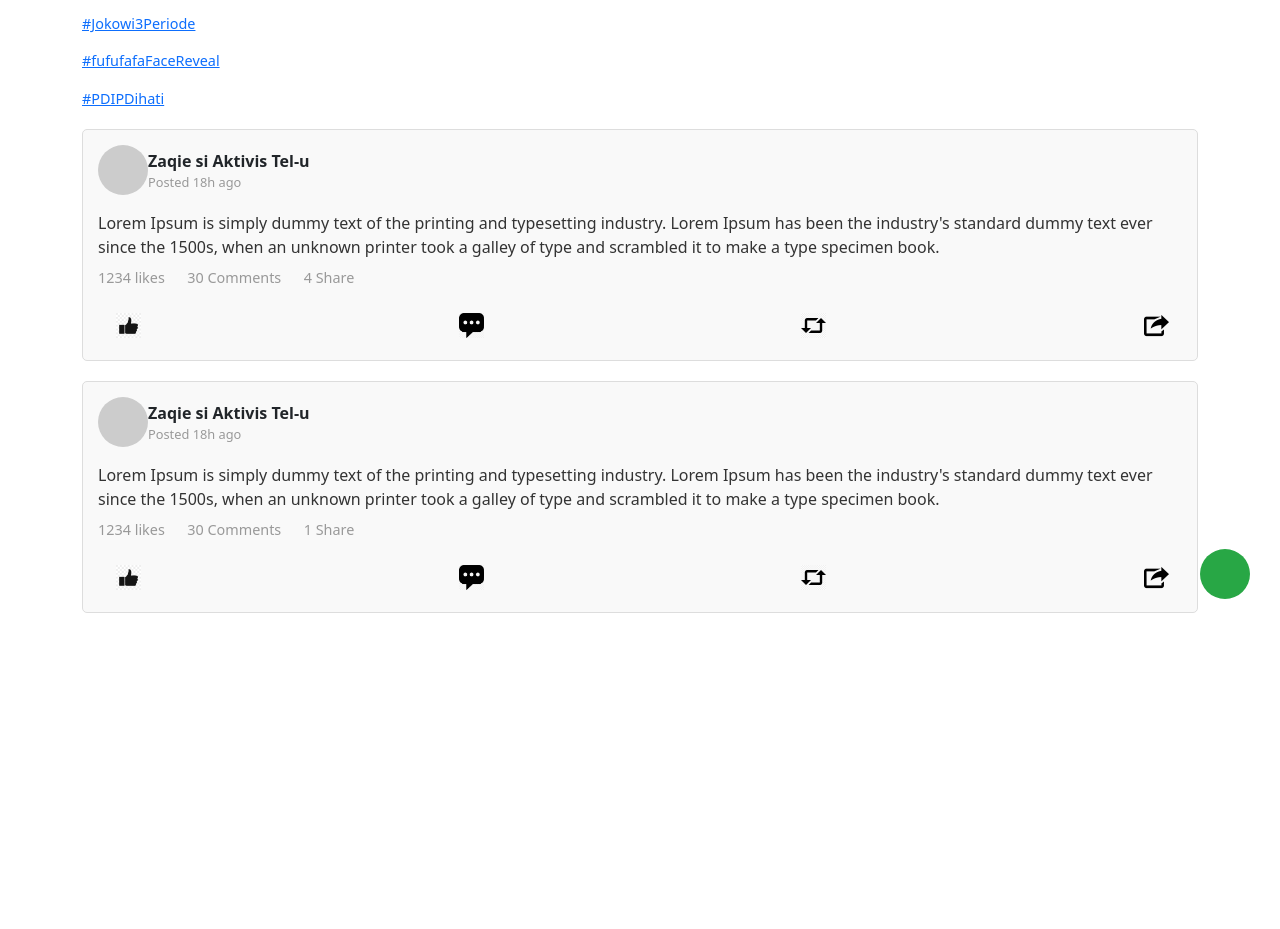
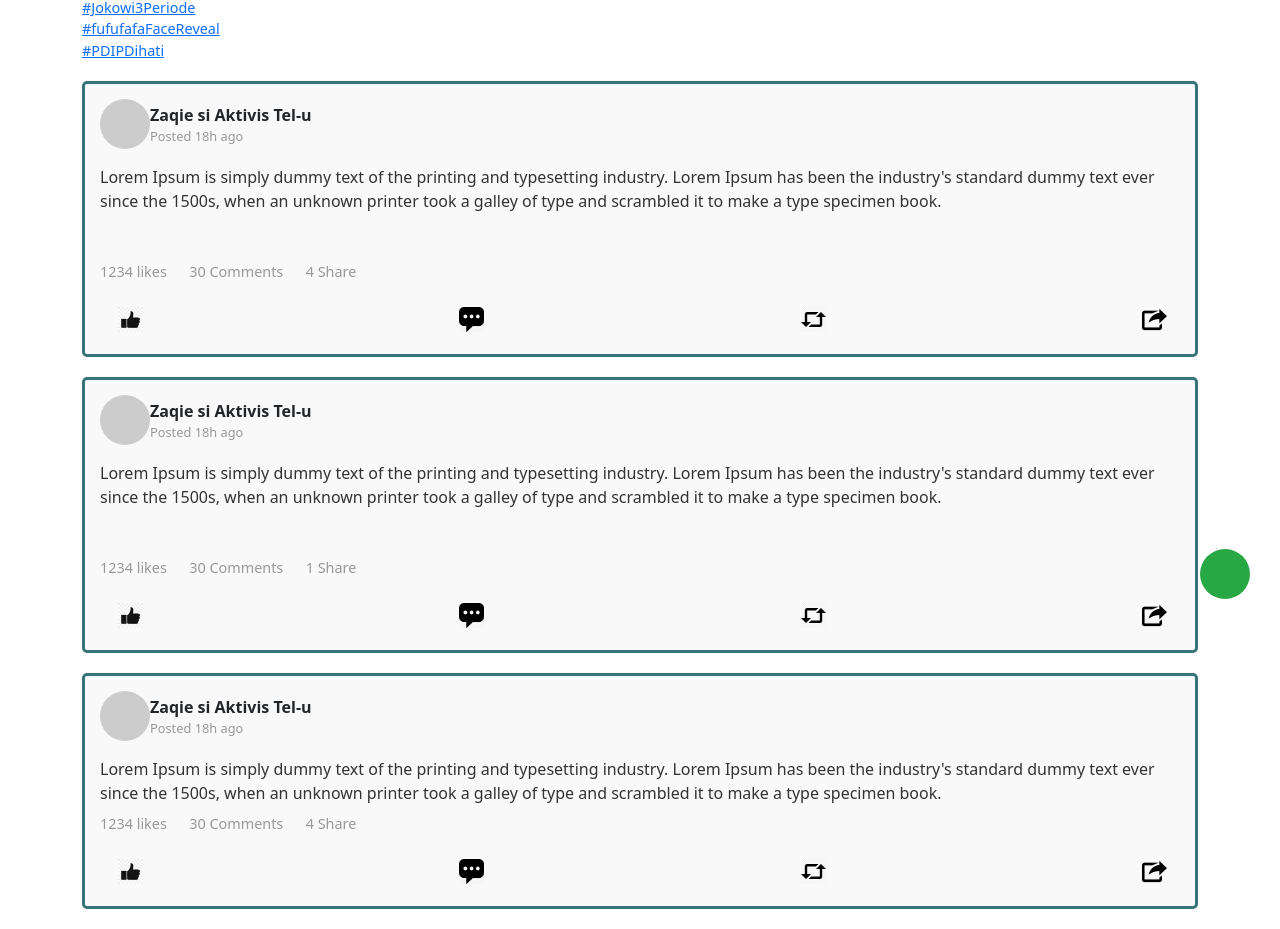
Before and after one commit to fadjarlfaa16/LegalHelp, a website: page forum.html in a window 1280 px wide. Shown: the part 171-1100 px from the top of the page. Before the commit the page ends 804 px from the top, so only its background shows below. Drawn offline with nearby package versions, Linux system fonts and the light colour scheme.

Commit message:
adjusting forum

```diff
--- a/forum.html
+++ b/forum.html
@@ -3,7 +3,7 @@
 <head>
     <meta charset="UTF-8">
     <meta name="viewport" content="width=device-width, initial-scale=1.0">
-    <title>LegalHelp - Forum</title>
+    <title>Document</title>
     <link rel="stylesheet" href="pages/css/homestyle.css">
     <link rel="stylesheet" href="pages/css/forum.css">
     <link href="https://cdn.jsdelivr.net/npm/bootstrap@5.3.3/dist/css/bootstrap.min.css" rel="stylesheet" integrity="sha384-QWTKZyjpPEjISv5WaRU9OFeRpok6YctnYmDr5pNlyT2bRjXh0JMhjY6hW+ALEwIH" crossorigin="anonymous">
@@ -38,7 +38,7 @@
               <button type="button" class="btn-close" data-bs-dismiss="offcanvas" aria-label="Close"></button>
             </div>
             <div class="d-flex align-items-start align-items-center ms-5">
-              <div class="offcanvas-profile-img me-3"></div>
+              <div class="offcanvas-profile-img me-3" style="background-image: url('components/img/FSG.jpeg');"></div>
               <div class="offcanvas-profile me-3">
                   <h5 class="mb-1">Fikri si Gaptek</h5>
                   <div class="status mb-1">
@@ -79,17 +79,16 @@
       </nav>
       <div class="content-forum">
         <div class="container mt-4">
-            <h1>Forum</h1>
+            <h1>Forum.</h1>
             <div class="keywords">
-                <p>Top keywords:</p>
-                <li>
-                    <ul><a href="https://nasional.kompas.com/read/2024/04/26/14004051/hasto-ungkap-jokowi-susun-skenario-3-periode-sejak-menang-pilpres-2019">#Jokowi3Periode</a></ul>
-                    <ul><a href="https://www.suara.com/tekno/2024/09/17/113421/gibran-terancam-batal-dilantik-jadi-wapres-jika-terbukti-pemilik-akun-kaskus-fufufafa-publik-alhamdulillah">#fufufafaFaceReveal</a></ul>
-                    <ul><a href="https://news.detik.com/berita/d-6155775/ganjar-bicara-saya-pdi-perjuangan-senior-pdip-dalam-hati-siapa-tahu#!">#PDIPDihati</a></ul>
-                </li>
+                <p><b>Top keywords:</b><br/>
+                  <a href="https://nasional.kompas.com/read/2024/04/26/14004051/hasto-ungkap-jokowi-susun-skenario-3-periode-sejak-menang-pilpres-2019">#Jokowi3Periode</a><br/>
+                  <a href="https://www.suara.com/tekno/2024/09/17/113421/gibran-terancam-batal-dilantik-jadi-wapres-jika-terbukti-pemilik-akun-kaskus-fufufafa-publik-alhamdulillah">#fufufafaFaceReveal</a><br/>
+                  <a href="https://news.detik.com/berita/d-6155775/ganjar-bicara-saya-pdi-perjuangan-senior-pdip-dalam-hati-siapa-tahu#!">#PDIPDihati</a>
+                </p>
             </div>
 
-            <div class="post-card">
+            <div class="post-card" style="border: 3px solid #387478">
                 <div class="d-flex align-items-center">
                     <div class="profile-picture"></div>
                     <div class="ml-3">
@@ -100,7 +99,7 @@
                 <div class="post-content mt-3">
                     Lorem Ipsum is simply dummy text of the printing and typesetting industry. Lorem Ipsum has been the industry's standard dummy text ever since the 1500s, when an unknown printer took a galley of type and scrambled it to make a type specimen book.
                 </div>
-                <div class="likes-comments mt-2">
+                <div class="likes-comments mt-5">
                     1234 likes &nbsp;&nbsp;&nbsp;&nbsp; 30 Comments &nbsp;&nbsp;&nbsp;&nbsp; 4 Share
                 </div>
                 <div class="post-actions d-flex justify-content-between mt-3" >
@@ -111,7 +110,7 @@
                 </div>
             </div>
 
-            <div class="post-card">
+            <div class="post-card" style="border: 3px solid #387478">
                 <div class="d-flex align-items-center">
                     <div class="profile-picture"></div>
                     <div class="ml-3">
@@ -122,7 +121,7 @@
                 <div class="post-content mt-3">
                     Lorem Ipsum is simply dummy text of the printing and typesetting industry. Lorem Ipsum has been the industry's standard dummy text ever since the 1500s, when an unknown printer took a galley of type and scrambled it to make a type specimen book.
                 </div>
-                <div class="likes-comments mt-2">
+                <div class="likes-comments mt-5">
                     1234 likes &nbsp;&nbsp;&nbsp;&nbsp; 30 Comments &nbsp;&nbsp;&nbsp;&nbsp; 1 Share
                 </div>
                 <div class="post-actions d-flex justify-content-between mt-3">
@@ -133,9 +132,31 @@
                 </div>
             </div>
 
+            <div class="post-card" style="border: 3px solid #387478">
+              <div class="d-flex align-items-center">
+                  <div class="profile-picture"></div>
+                  <div class="ml-3">
+                      <div class="username"> Zaqie si Aktivis Tel-u</div>
+                      <div class="time-posted"> Posted 18h ago</div>
+                  </div>
+              </div>
+              <div class="post-content mt-3">
+                  Lorem Ipsum is simply dummy text of the printing and typesetting industry. Lorem Ipsum has been the industry's standard dummy text ever since the 1500s, when an unknown printer took a galley of type and scrambled it to make a type specimen book.
+              </div>
+              <div class="likes-comments mt-2">
+                  1234 likes &nbsp;&nbsp;&nbsp;&nbsp; 30 Comments &nbsp;&nbsp;&nbsp;&nbsp; 4 Share
+              </div>
+              <div class="post-actions d-flex justify-content-between mt-3" >
+                  <button class="btn btn-link"><i class="fa fa-thumbs-up" ></i> <img src="components/img/Like.jpg" alt="Like Icon" style="width: 25px; height: 25px;"></button>
+                  <button class="btn btn-link"><i class="fa fa-comment"></i> <img src="components/img/Comment.png" alt="Like Icon" style="width: 25px; height: 25px;"></button>
+                  <button class="btn btn-link"><i class="fa fa-retweet"></i> <img src="components/img/Repost.png" alt="Like Icon" style="width: 25px; height: 25px;"> </button>
+                  <button class="btn btn-link"><i class="fa fa-share"></i> <img src="components/img/Share.png" alt="Like Icon" style="width: 25px; height: 25px;"></button>
+              </div>
+          </div>
+
         </div>
 
-        <div class="add-post-btn">
+        <div class="add-post-btn #387478">
             <i class="fa fa-plus"></i>
         </div>
       </div>
```
